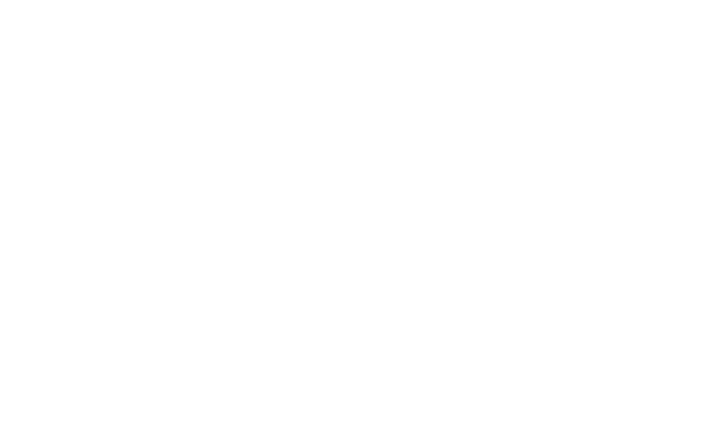
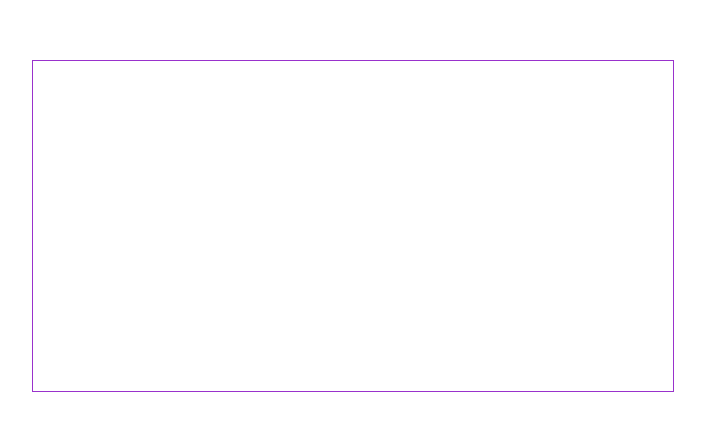
Before and after one commit to SeakeyCode/vuedemo, a Vue app: page /Home#/markdown in a window 1280 px wide. Shown: the top 430 px of the page, without its empty margins (26-731 px from the left). Built offline with nearby package versions, Linux system fonts and the light colour scheme.

Commit message:
feat: codemirror

```diff
--- a/src/App.vue
+++ b/src/App.vue
@@ -16,7 +16,7 @@
   font-family: 'Avenir', Helvetica, Arial, sans-serif;
   -webkit-font-smoothing: antialiased;
   -moz-osx-font-smoothing: grayscale;
-  text-align: center;
+  /* text-align: center; */
   color: #2c3e50;
   margin-top: 60px;
 }
--- /dev/null
+++ b/src/components/markdown.vue
@@ -0,0 +1,43 @@
+<template>
+  <div class="markdown">
+    <div id="edit-div" contenteditable="true"></div>
+  </div>
+</template>
+
+<script>
+export default {
+  name: 'markdown',
+  data () {
+      return {
+
+      }
+  },
+  mounted () {
+      this.init()
+  },
+  methods: {
+    init () {
+        // http://www.chinaw3c.org/
+        // https://w3c.github.io/editing/#specifications
+        // https://w3c.github.io/selection-api/#widl-Selection-addRange-void-Range-range
+        // https://developer.mozilla.org/zh-CN/docs/Web/API/Selection
+        // https://developer.mozilla.org/zh-CN/docs/Web/API/Window/getSelection
+        const selection = window.getSelection()
+        console.log(selection)
+    }
+  }
+}
+</script>
+
+<style lang="scss" scoped>
+.markdown {
+    #edit-div {
+        width: 620px;
+        height: 310px;
+        margin: 50px;
+        border: 1px solid DarkOrchid;
+        outline: none;
+        padding: 10px;
+    }
+}
+</style>
--- a/src/router/index.js
+++ b/src/router/index.js
@@ -2,13 +2,15 @@
 import Router from 'vue-router'
 
 import Home from '@/components/home.vue'
+import Markdown from '@/components/markdown.vue'
 
 Vue.use(Router)
 
 export default new Router({
     routes: [
         { path: '/home', component: Home },
-        { path: '/', redirect: '/home' }
+        { path: '/markdown', component: Markdown },
+        { path: '/', redirect: '/markdown' }
     ]
 }
 )
```
Also changed, not shown: package.json (+11 -1 lines), testHtml/index.html (added, +30 -0 lines), 1 other file (tests, documents, lock files or other folders).
